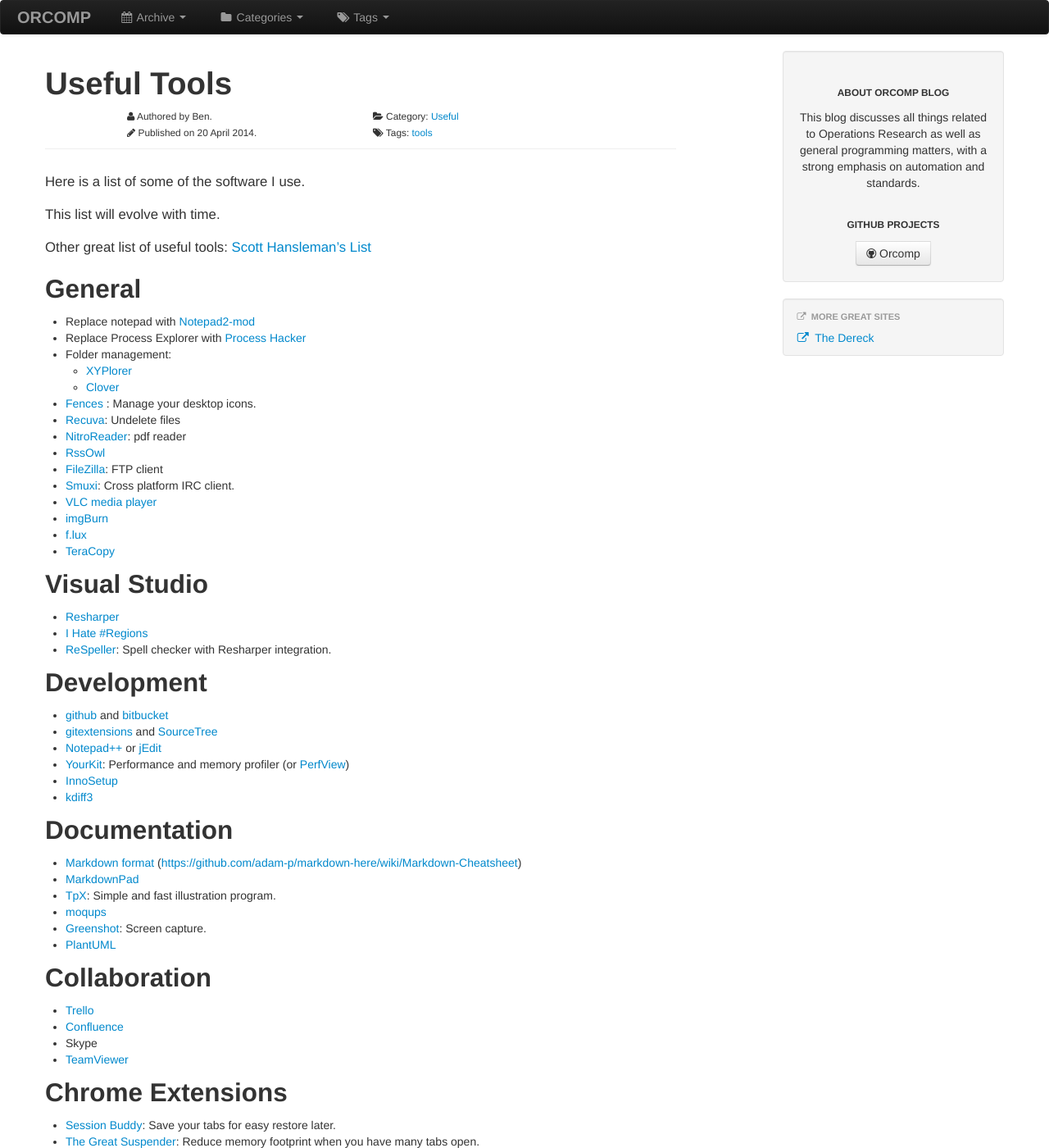
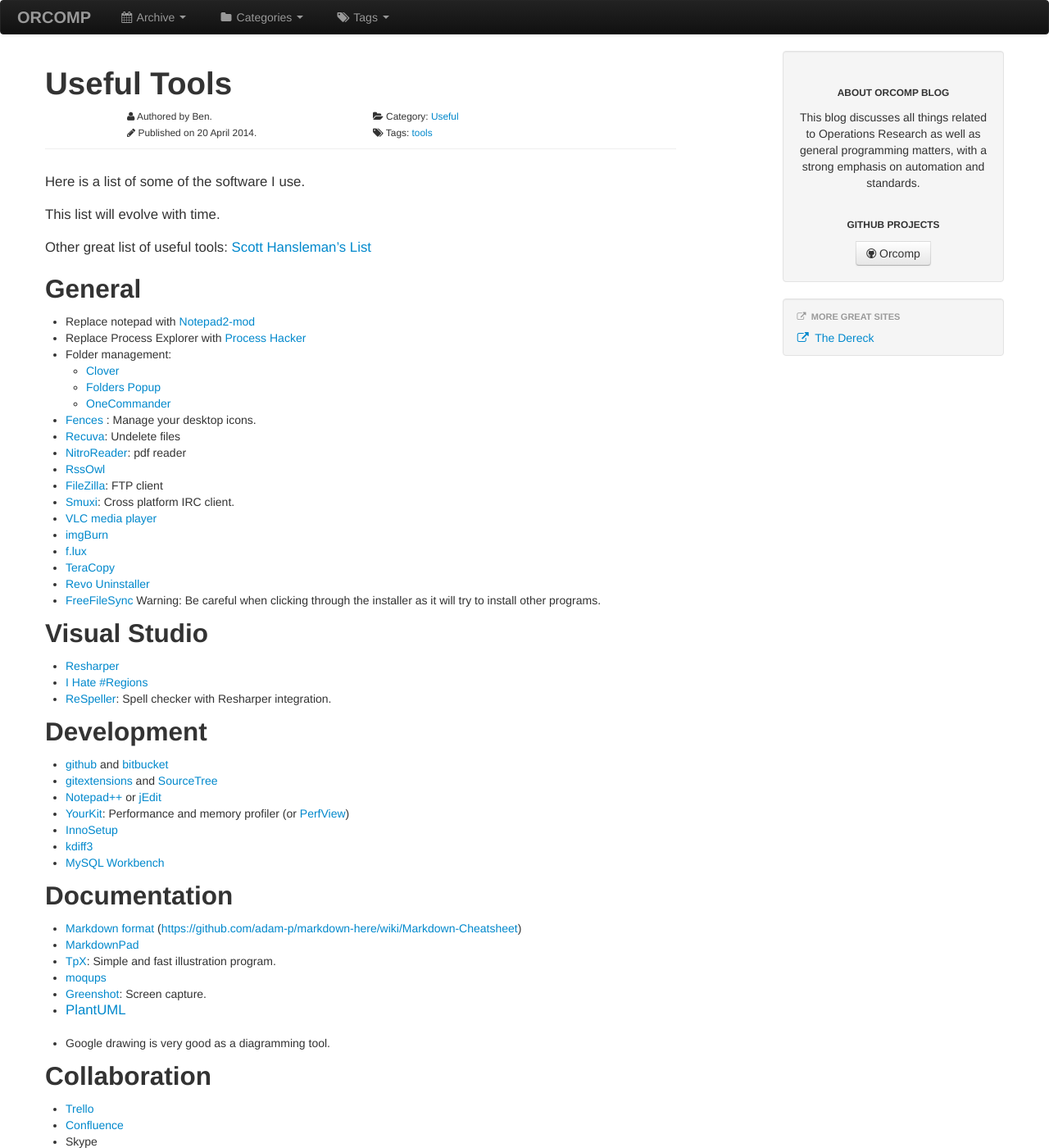
Before and after one commit to Orcomp/Blog, a Jekyll site: the page built from _posts/2014-04-20-Useful-Tools.md, in a window 1280 px wide and 1400 px high. Shown: the whole window at 82% size. Built offline with Jekyll 4.4.1, drawn with Linux system fonts in a browser that asks for light colours.

Commit message:
Updates to old blog posts

```diff
--- a/_posts/2014-04-20-Useful-Tools.md
+++ b/_posts/2014-04-20-Useful-Tools.md
@@ -10,17 +10,16 @@
 
 This list will evolve with time.
 
-
 Other great list of useful tools: [Scott Hansleman's List](http://www.hanselman.com/blog/ScottHanselmans2014UltimateDeveloperAndPowerUsersToolListForWindows.aspx)
-
 
 ## General
 
 - Replace notepad with [Notepad2-mod](http://xhmikosr.github.io/notepad2-mod/)
 - Replace Process Explorer with [Process Hacker](http://processhacker.sourceforge.net/)
 - Folder management:
-    - [XYPlorer](http://www.xyplorer.com/index.php)
     - [Clover](http://ejie.me/)
+    - [Folders Popup](http://code.jeanlalonde.ca/folderspopup/)
+    - [OneCommander](http://onecommander.com/)
 - [Fences](http://www.stardock.com/products/fences/) : Manage your desktop icons.
 - [Recuva](http://www.piriform.com/recuva): Undelete files
 - [NitroReader](http://www.nitropdf.com/pdf-reader): pdf reader
@@ -31,14 +30,14 @@
 - [imgBurn](http://www.imgburn.com/)
 - [f.lux](https://justgetflux.com/)
 - [TeraCopy](http://codesector.com/teracopy)
+- [Revo Uninstaller](http://www.revouninstaller.com/)
+- [FreeFileSync](http://sourceforge.net/projects/freefilesync/) Warning: Be careful when clicking through the installer as it will try to install other programs.
 
 ## Visual Studio
-
 
 - [Resharper](http://www.jetbrains.com/resharper/)
 - [I Hate #Regions](http://visualstudiogallery.msdn.microsoft.com/0ca60d35-1e02-43b7-bf59-ac7deb9afbca)
 - [ReSpeller](http://visualstudiogallery.msdn.microsoft.com/1dae1354-c868-4a4d-a2f9-8d7e83acd07a?SRC=VSIDE): Spell checker with Resharper integration.
-
 
 ## Development
 
@@ -48,6 +47,7 @@
 - [YourKit](http://www.yourkit.com/): Performance and memory profiler (or [PerfView](http://www.microsoft.com/en-au/download/details.aspx?id=28567))
 - [InnoSetup](http://www.jrsoftware.org/isinfo.php)
 - [kdiff3](http://kdiff3.sourceforge.net/)
+- [MySQL Workbench](http://www.mysql.com/products/workbench/)
 
 ## Documentation
 
@@ -58,12 +58,16 @@
 - [Greenshot](http://getgreenshot.org/): Screen capture.
 - [PlantUML](http://plantuml.sourceforge.net/)
 
+- Google drawing is very good as a diagramming tool.
+
 ## Collaboration
 
 - [Trello](trello.com)
 - [Confluence](https://www.atlassian.com/software/confluence)
 - Skype
 - [TeamViewer](http://www.teamviewer.com/en/index.aspx)
+- [Kato](kato.im)
+- Google docs
 
 ## Chrome Extensions
 
```
Also changed, not shown: _posts/2014-02-08-Documention-Tools.md (+4 -0 lines), _posts/2014-04-28-Nuget-Packages.md (+2 -0 lines), _posts/2014-04-28-Useful-Links.md (+5 -0 lines).
